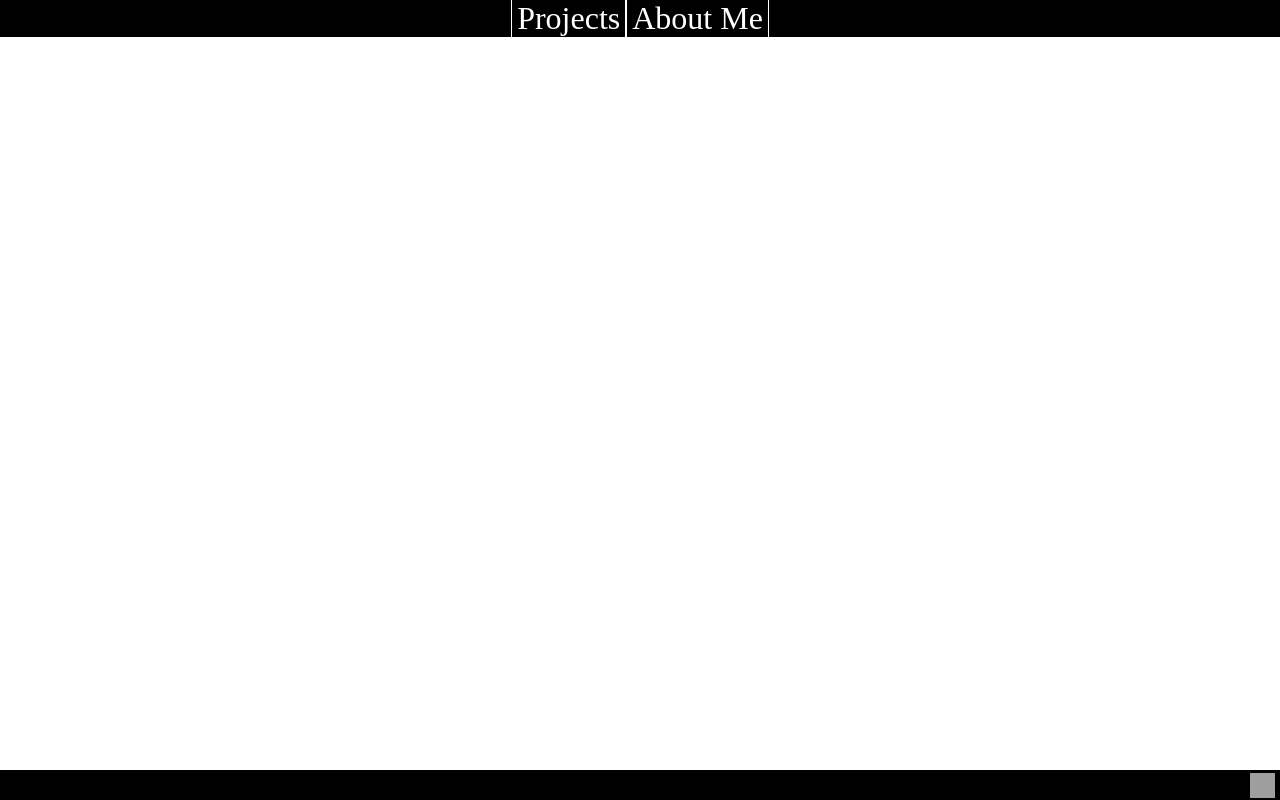
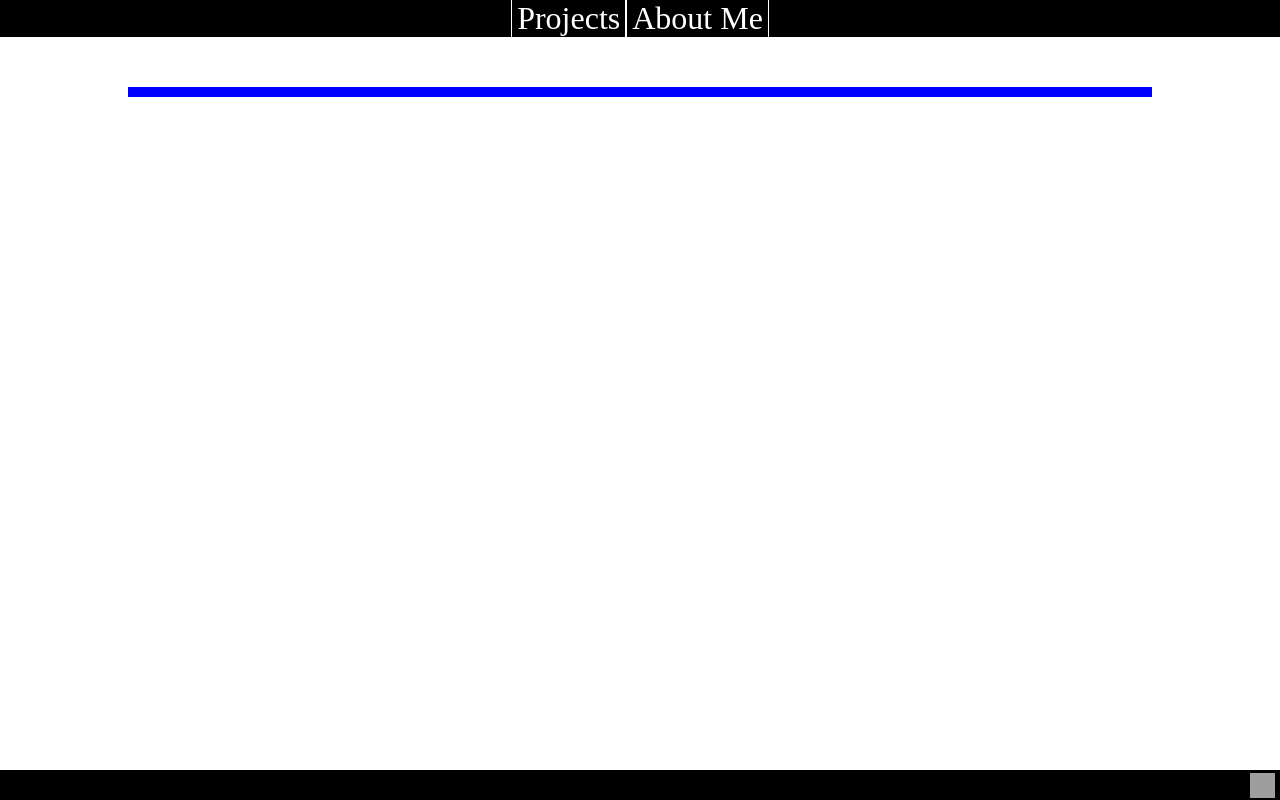
Before and after one commit to AbsoluteTundra/Game-Dev-Portfolio-React, a React (Create React App) app: page / in a window 1280 px wide. Both pictures are taken after a click on the link "About Me". Built offline with nearby package versions, Linux system fonts and the light colour scheme; grey boxes are pictures that could not be loaded.

Commit message:
padding replaced with margin for the footer element

```diff
--- a/src/Styles/AboutMePageStyle.css
+++ b/src/Styles/AboutMePageStyle.css
@@ -3,14 +3,14 @@
     display: flex;
     flex-direction: column;
     align-items: center;
-    padding-bottom: 50px;
+    margin-bottom: 50px;
 }
 
 .AboutMeHeader
 {
     background-color: blue;
     width: 80%;
-    height: 10%;
+    height: 10px;
     margin-top:  50px;
     margin-bottom: 50px;
     display: flex;
--- a/src/Styles/ProjectGalleryPageStyle.css
+++ b/src/Styles/ProjectGalleryPageStyle.css
@@ -5,7 +5,7 @@
     {
         display: grid;
         grid-template-columns: repeat(1, 100% [col-start]);
-        padding-bottom: 50px;
+        margin-bottom: 50px;
     }
 
     .ProjectImageContainer
@@ -21,7 +21,7 @@
     {
         display: grid;
         grid-template-columns: repeat(3, 33.33% [col-start]);
-        padding-bottom: 50px;
+        margin-bottom: 50px;
     }
 
     .ProjectImageContainer
--- a/src/Styles/ProjectPageStyle.css
+++ b/src/Styles/ProjectPageStyle.css
@@ -3,7 +3,7 @@
     display: flex;
     flex-direction: column;
     align-items: center;
-    padding-bottom: 50px;
+    margin-bottom: 50px;
 }
 
 .ProjectPageImage
```
